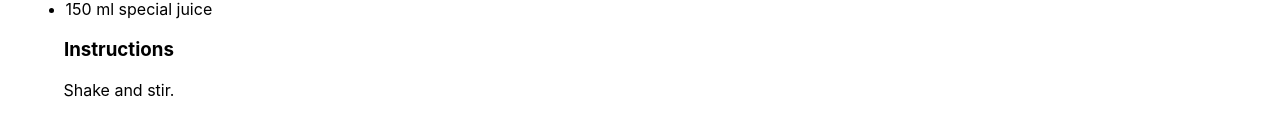
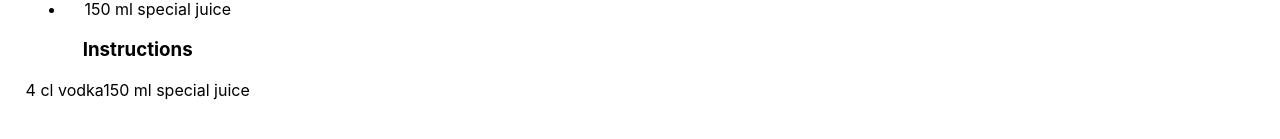
Before and after one commit to magikitty/cocktail-app, a React (Create React App) app: page / in a window 1280 px wide. Shown: the part 265-404 px from the top of the page. Built offline with nearby package versions, Linux system fonts and the light colour scheme.

Commit message:
Remove dummy data from Cocktail component and add props

```diff
--- a/src/Components/Cocktail.js
+++ b/src/Components/Cocktail.js
@@ -1,11 +1,11 @@
 import "./Cocktail.css";
 
-const Cocktail = () => {
+const Cocktail = (props) => {
   const cocktailRecipe = {
-    name: "Special Drink",
-    ingredients: ["4 cl vodka", "150 ml special juice"],
-    instructions: "Shake and stir.",
-    imageUrl: "https://www.thecocktaildb.com/images/media/drink/uuytrp1474039804.jpg"
+    name: props.name,
+    ingredients: props.ingredients,
+    instructions: props.instructions,
+    imageUrl: props.imageUrl
   }
 
   let ingredientsList = cocktailRecipe.ingredients.map((ingredientItem) => <li>{ingredientItem}</li>);
--- a/src/pages/Home.js
+++ b/src/pages/Home.js
@@ -4,7 +4,12 @@ const Home = () => {
   return (
    <div>
      <h1>Home</h1>
-     <Cocktail/>
+     <Cocktail
+       name={"Special Drink"}
+       instructions={["4 cl vodka", "150 ml special juice"]}
+       ingredients={["4 cl vodka", "150 ml special juice"]}
+       imageUrl={"https://www.thecocktaildb.com/images/media/drink/uuytrp1474039804.jpg"}
+     />
    </div>
   )
 }
```
